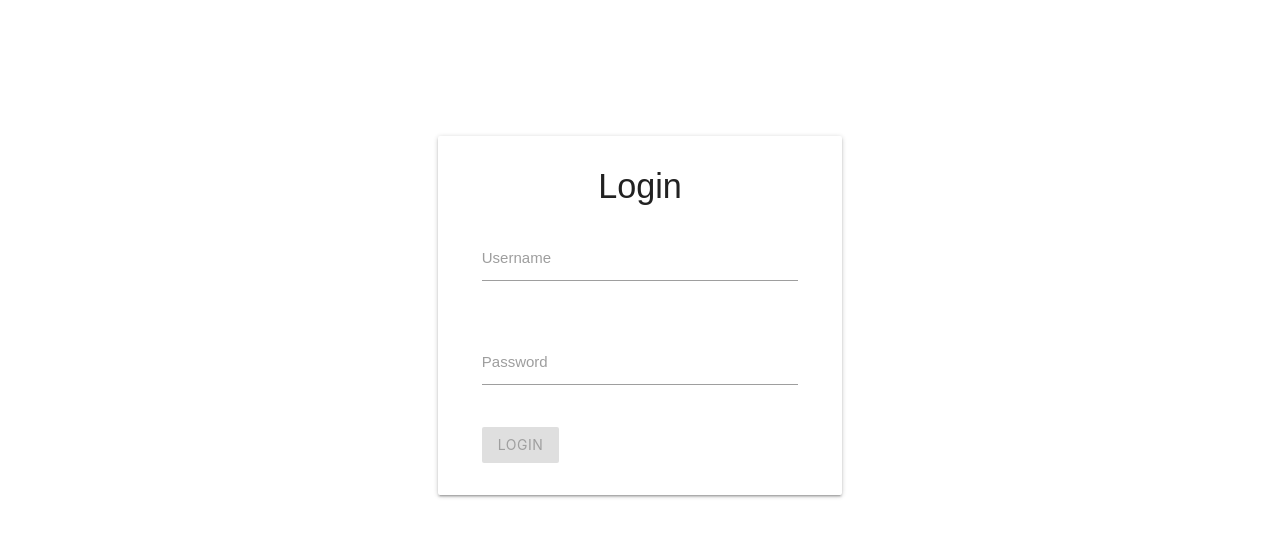
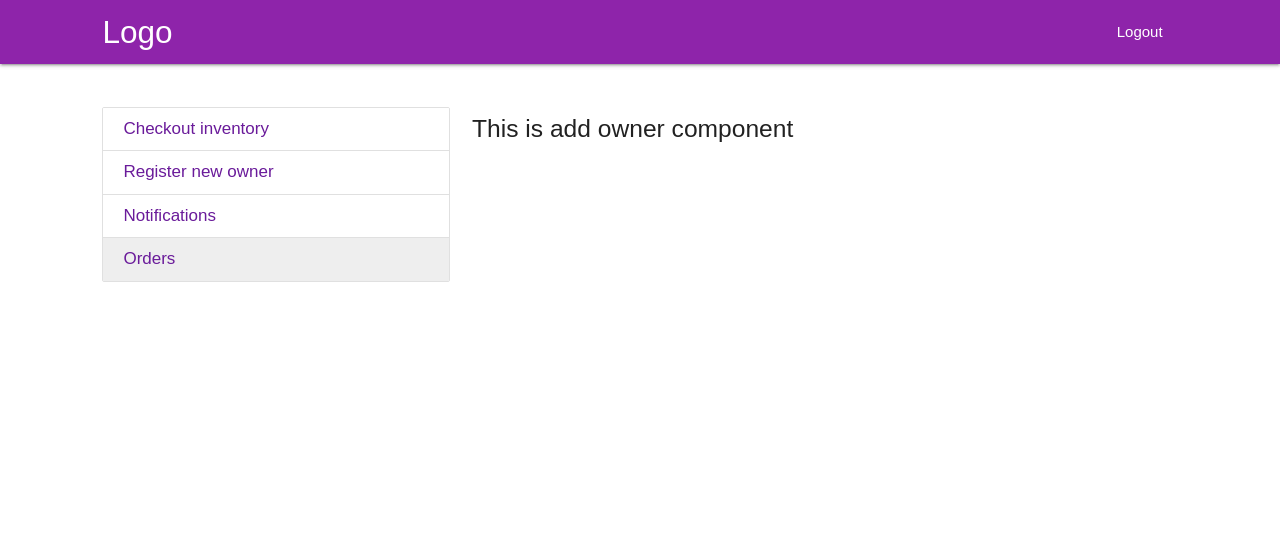
Before and after one commit to raiden101/inventoryapp, a React (Create React App) app: page /admin/home/orders in a window 1280 px wide. Shown: the top 536 px of the page. Built offline with nearby package versions, Linux system fonts and the light colour scheme.

Commit message:
started building admin home page

```diff
--- a/package.json
+++ b/package.json
@@ -13,6 +13,7 @@
     "mysql": "^2.16.0",
     "react": "^16.5.1",
     "react-dom": "^16.5.1",
+    "react-router-dom": "^4.3.1",
     "react-scripts": "1.1.5"
   },
   "scripts": {
--- a/src/App.js
+++ b/src/App.js
@@ -1,12 +1,17 @@
 import React, { Component } from 'react';
-import Login from './Login/Login';
+import Login from './components/Login/Login';
+import { Route, Switch } from 'react-router-dom';
+import AdminHome from './components/Admin/Home/Home';
 
 class App extends Component {
   render() {
     return (
-      <div>
-        <Login loginHeader="Login" />
-      </div>
+      <Switch>
+        <Route exact path="/admin/login" component={props => {
+          return <Login loginHeader="Admin Login" adminFlag={1} {...props} />
+        }}/>
+        <Route path="/admin/home" component={AdminHome} />
+      </Switch>
     );
   }
 }
--- /dev/null
+++ b/src/components/Admin/AddOwner/AddOwner.js
@@ -0,0 +1,11 @@
+import React, { Component } from 'react'
+
+export default class AddOwner extends Component {
+  render() {
+    return (
+      <div>
+        <h5>This is add owner component</h5>
+      </div>
+    )
+  }
+}
--- /dev/null
+++ b/src/components/Admin/FeatureList/FeatureList.js
@@ -0,0 +1,18 @@
+import React from "react";
+import { NavLink } from 'react-router-dom';
+
+export default props => {
+  let featuresJSX = props.adminFeatures.map((feature, index) => {
+    return (
+      <NavLink
+        key={index}
+        to={feature.path}
+        className="collection-item"
+        style={{ color: "var(--theme-color)", fontSize: "17px" }}
+      >
+        {feature.name}
+      </NavLink>
+    );
+  });
+  return <div className="collection">{featuresJSX}</div>
+};
--- /dev/null
+++ b/src/components/Admin/Home/Home.js
@@ -0,0 +1,41 @@
+import React, { Component, Fragment } from 'react';
+import Navbar from '../../Navbar/Navbar';
+import FeatureList from '../FeatureList/FeatureList';
+import { Route } from 'react-router-dom';
+import AddOwner from '../AddOwner/AddOwner';
+
+const adminFeatures = [
+  { name: "Checkout inventory", path: "/admin/home/inventory", component: AddOwner },
+  { name: "Register new owner", path: "/admin/home/addNewOwner", component: AddOwner },
+  { name: "Notifications", path: "/admin/home/notifications", component: AddOwner },
+  { name: "Orders", path: "/admin/home/orders", component: AddOwner }
+];
+
+export default class Home extends Component {
+  render() {
+    let myRoutes = adminFeatures.map(feature => {
+      return (
+        <Route
+        key={feature.name}
+        path={feature.path}
+        component={feature.component}
+        />
+      );
+    });
+    return (
+      <Fragment>
+        <Navbar />
+        <div className="container">
+          <div className="row">
+            <div className="col s12 m4" style={{ paddingLeft: "0px" }}>
+              <FeatureList adminFeatures={adminFeatures}/>
+            </div>
+            <div className="col s12 m8">
+              {myRoutes}
+            </div>
+          </div>
+        </div>
+      </Fragment>
+    )
+  }
+}
--- a/src/Login/Login.js
+++ b/src/components/Login/Login.js
@@ -1,17 +1,11 @@
 import React, { Component } from 'react';
-import MatWrapper from '../util/MatWrapper/MatWrapper';
-import axios from '../util/axios';
-import { saveToLocalStorage } from '../util/tokenManagement';
-import { toast } from 'materialize-css';
-
+import MatWrapper from '../UI/MatWrapper/MatWrapper';
+import axios from '../../util/axios';
+import { saveToLocalStorage } from '../../util/tokenManagement';
 
 const marginStyle = {
-  marginTop: '10%'
-}, paragraphStyle = {
-  color: 'red',
-  padding: '0px',
-  marginBottom: '0px'
-}
+  marginTop: '8%'
+};
 
 export default class Login extends Component {
   constructor(props) {
@@ -40,18 +34,19 @@ export default class Login extends Component {
     e.preventDefault();
     axios.post('/api/auth/login', {
       username: this.state.username,
-      password: this.state.password
+      password: this.state.password,
+      admin: this.props.adminFlag
     })
     .then(({data}) => {
       if(data.error) {
         this.setState({ loginError: data.error });
       }else {
         saveToLocalStorage(data);
-        toast({ html: "Login successfull!!" })
+        this.props.history.push('/admin/home/inventory');
       }
     })
     .catch(err => {
-      console.log(err);
+      this.setState({ loginError: "Error while loggin in!" })
     });
   }
 
@@ -63,7 +58,9 @@ export default class Login extends Component {
         onSubmit={this.onSubmitHandler}
         className="card card-panel"
         style={{padding: '10px'}}>
-          <h4><center>{this.props.loginHeader}</center></h4>
+          <h4 className="purple-text lighten-4">
+            <center>{this.props.loginHeader}</center>
+          </h4>
           <MatWrapper colSpec="col s12 m10 offset-m1">
             <div className="input-field">
               <input
@@ -81,7 +78,7 @@ export default class Login extends Component {
             type="password"
             onChange={this.onInputHandler} />
             <label htmlFor="password">Password</label>
-            <p style={paragraphStyle}>{this.state.loginError}</p>
+            <p className="pink-text lighten-1 noMargin noPadding">{this.state.loginError}</p>
           </MatWrapper>
           <MatWrapper colSpec="col s12 m10 offset-m1">
             <button
--- /dev/null
+++ b/src/components/Navbar/Navbar.js
@@ -0,0 +1,14 @@
+import React from 'react'
+
+export default () => {
+  return (
+    <nav className="nav-wrapper purple darken-1" style={{marginBottom: '35px'}}>
+      <div className="container">
+        <a className="brand-logo">Logo</a>
+        <ul id="nav-mobile" className="right">
+          <li><a>Logout</a></li>
+        </ul>
+      </div>
+    </nav>
+  )
+}
--- a/src/index.css
+++ b/src/index.css
@@ -1,5 +1,6 @@
 :root {
   --theme-color: #6a1b9a;
+  --tc-lighten-1: #ab47bc;
 }
 
 body {
@@ -7,17 +8,22 @@ body {
   padding: 0;
   font-family: sans-serif;
 }
+/****Overriding materialize css styles**********/
 
-.noMarginBottom {
-  margin-bottom: 8px;
+.container {
+  margin: 0 auto;
+  max-width: 1280px;
+  width: 95%;
 }
-
-.noMargin {
-  margin: 0px;
+@media only screen and (min-width: 601px) {
+  .container {
+    width: 90%;
+  }
 }
-
-.noPadding {
-  padding: 0px
+@media only screen and (min-width: 993px) {
+  .container {
+    width: 84%;
+  }
 }
 
 .input-field input[type=text]:focus + label,
@@ -32,3 +38,19 @@ body {
   border-bottom: 1px solid var(--theme-color) !important;
   box-shadow: 0 1px 0 0 var(--theme-color) !important;
 }
+
+.collection .collection-item.active {
+  background-color: #eee;
+}
+/**********************************************************/
+.noMarginBottom {
+  margin-bottom: 8px;
+}
+
+.noMargin {
+  margin: 0px;
+}
+
+.noPadding {
+  padding: 0px;
+}
--- a/src/index.js
+++ b/src/index.js
@@ -3,10 +3,13 @@ import ReactDOM from 'react-dom';
 import './index.css';
 import App from './App';
 import registerServiceWorker from './registerServiceWorker';
-import axios from 'axios';
+import { BrowserRouter } from 'react-router-dom';
 
-axios.interceptors.request.use()
+ReactDOM.render(
+  <BrowserRouter>
+    <App />
+  </BrowserRouter>,
+  document.getElementById('root')
+);
 
-
-ReactDOM.render(<App />, document.getElementById('root'));
 registerServiceWorker();
```
Also changed, not shown: src/components/UI/MatWrapper/MatWrapper.js (renamed from src/util/MatWrapper/MatWrapper.js), 1 other file (tests, documents, lock files or other folders).
